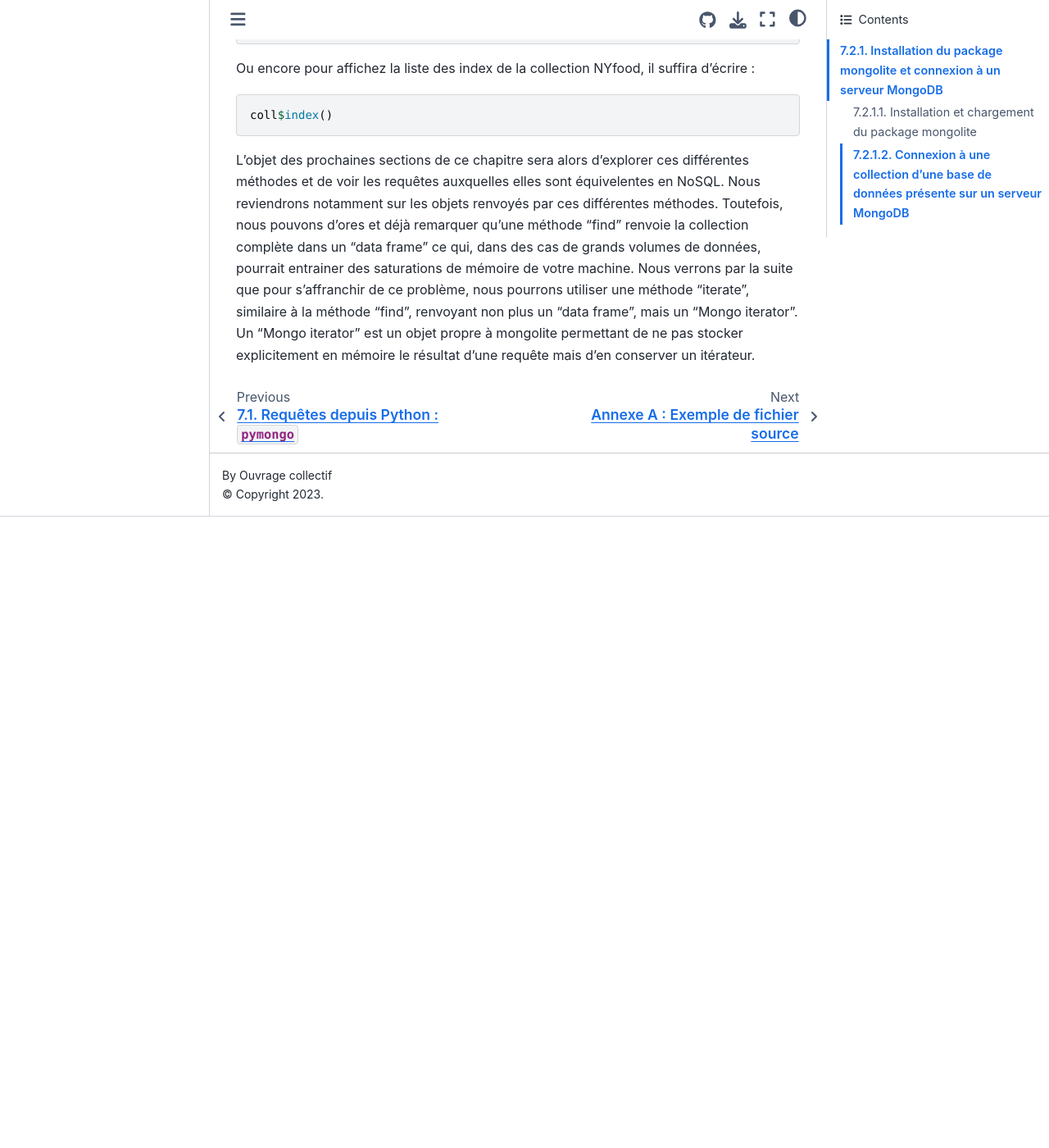
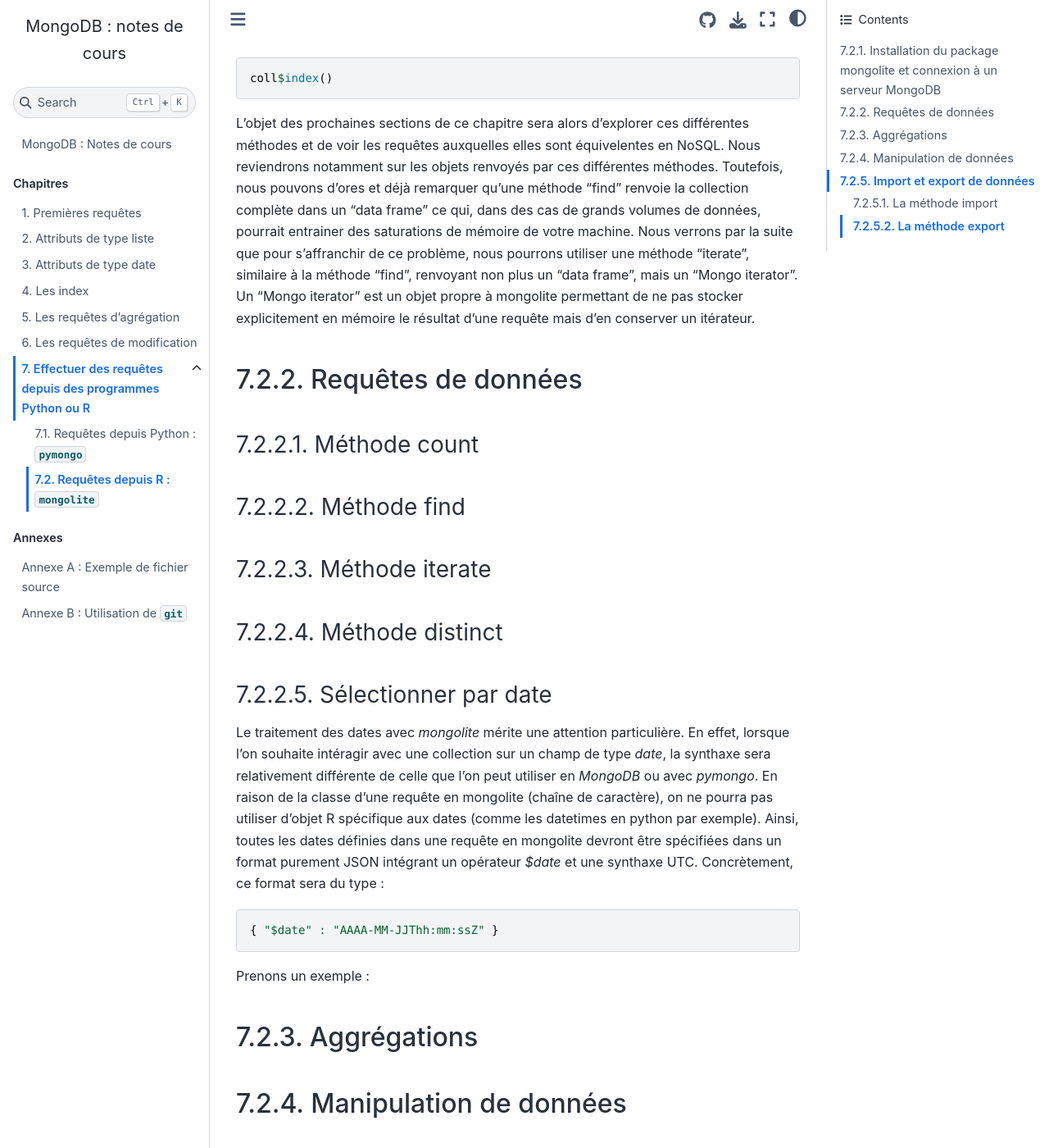
Before and after one commit to rtavenar/mongo_book, a Jupyter Book: the page built from content/07_scripts_R.md, in a window 1280 px wide and 1400 px high, scrolled down 2897 px. Shown: the whole window at 82% size. Built offline with Jupyter Book 1.0.4 settings and Sphinx 7.4.7 and the Sphinx Book theme 1.1.4, drawn with Linux system fonts in a browser that asks for light colours; before the commit the page ends 3527 px from its top, so only the background shows below that; some of the changed text lies outside the part shown.

Commit message:
Update 07_scripts_R.md

````diff
--- a/content/07_scripts_R.md
+++ b/content/07_scripts_R.md
@@ -106,3 +104,39 @@
 ```
 
 L'objet des prochaines sections de ce chapitre sera alors d'explorer ces différentes méthodes et de voir les requêtes auxquelles elles sont équivelentes en NoSQL. Nous reviendrons notamment sur les objets renvoyés par ces différentes méthodes. Toutefois, nous pouvons d'ores et déjà remarquer qu'une méthode "find" renvoie la collection complète dans un "data frame" ce qui, dans des cas de grands volumes de données, pourrait entrainer des saturations de mémoire de votre machine. Nous verrons par la suite que pour s'affranchir de ce problème, nous pourrons utiliser une méthode "iterate", similaire à la méthode "find", renvoyant non plus un "data frame", mais un "Mongo iterator". Un "Mongo iterator" est un objet propre à mongolite permettant de ne pas stocker explicitement en mémoire le résultat d'une requête mais d'en conserver un itérateur.
+
+## Requêtes de données
+
+### Méthode count
+
+### Méthode find
+
+### Méthode iterate
+
+### Méthode distinct
+
+### Sélectionner par date
+
+Le traitement des dates avec *mongolite* mérite une attention particulière. En effet, lorsque l'on souhaite intéragir avec une collection sur un champ de type *date*, la synthaxe sera relativement différente de celle que l'on peut utiliser en *MongoDB* ou avec *pymongo*. En raison de la classe d'une requête en mongolite (chaîne de caractère), on ne pourra pas utiliser d'objet R spécifique aux dates (comme les datetimes en python par exemple). Ainsi, toutes les dates définies dans une requête en mongolite devront être spécifiées dans un format purement JSON intégrant un opérateur *$date* et une synthaxe UTC. Concrètement, ce format sera du type :
+
+```javascript
+{ "$date" : "AAAA-MM-JJThh:mm:ssZ" }
+```
+
+Prenons un exemple :
+
+## Aggrégations
+
+## Manipulation de données
+
+### Méthode insert
+
+### Méthode update
+
+### Méthode remove
+
+## Import et export de données
+
+### La méthode import
+
+### La méthode export
````
Also changed, not shown: other parts of content/07_scripts_R.md (+1 -3 lines).
